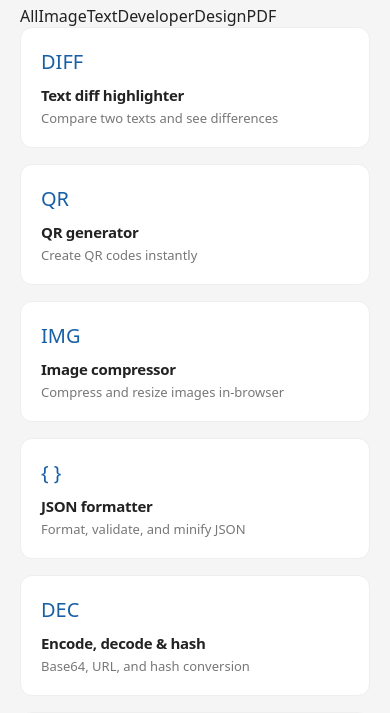
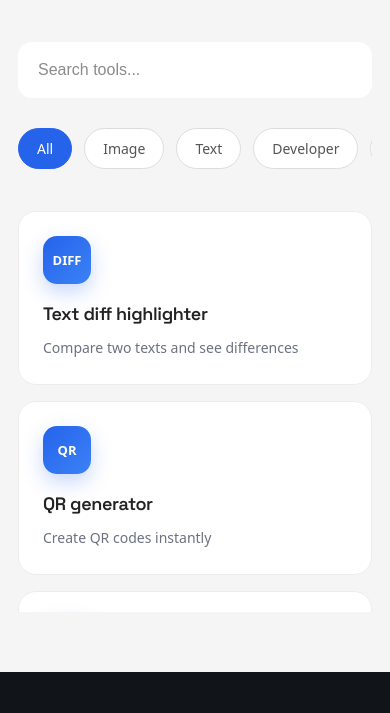
Before and after one commit to tobiCodes-coder/toolgridbox, a website built with Vite: page src/pages/tools/tools.html in a window 390 px wide. Shown: the part 184-897 px from the top of the page. Built offline with nearby package versions, Linux system fonts and the light colour scheme.

Commit message:
Improve tools page UI and filtering

```diff
--- a/src/components/footer/footer.css
+++ b/src/components/footer/footer.css
@@ -119,6 +119,43 @@
   text-decoration: underline;
 }
 
+
+.tool-search{
+
+    width:100%;
+
+    padding:16px 20px;
+
+    margin:30px 0;
+
+    border:none;
+
+    border-radius:14px;
+
+    outline:none;
+
+    font-size:1rem;
+
+}
+
+.tools-page{
+
+    display:flex;
+
+    flex-direction:column;
+
+    height:calc(100vh - 80px);
+
+}
+
+.tool-grid{
+
+    flex:1;
+
+    overflow-y:auto;
+
+}
+
 @media (max-width: 700px) {
   .footer-top {
     grid-template-columns: 1fr 1fr;
--- a/src/pages/tools/tools.css
+++ b/src/pages/tools/tools.css
@@ -1,55 +1,193 @@
-.tools-page {
-  max-width: 1000px;
-  margin: 40px auto;
-  padding: 0 20px;
+/* ===========================
+   Tools Page
+=========================== */
+
+.tools-page{
+    max-width:1200px;
+    margin:0 auto;
+    padding:50px 24px 80px;
 }
 
-.tools-page h1 {
-  font-size: 24px;
-  margin-bottom: 24px;
+.tools-page h1{
+    font-size:2.4rem;
+    font-weight:700;
+    margin-bottom:28px;
+    color:#222;
 }
 
-.tools-page .tool-grid {
-  display: grid;
-  grid-template-columns: repeat(auto-fit, minmax(180px, 1fr));
-  gap: 16px;
+/* ===========================
+   Search
+=========================== */
+
+.tool-search{
+    width:100%;
+    height:56px;
+    padding:0 20px;
+    border:1px solid #e4e4e7;
+    border-radius:14px;
+    background:#fff;
+    font-size:15px;
+    color:#222;
+    transition:.25s;
+    margin-bottom:24px;
 }
 
-.no-tools {
-  color: #999;
-  text-align: center;
-  padding: 40px 20px;
-  grid-column: 1 / -1;
+.tool-search::placeholder{
+    color:#8b8b8b;
 }
 
-
-.tools-page .tool-card {
-  background: white;
-  border: 1px solid #eee;
-  border-radius: 12px;
-  padding: 20px;
-  text-decoration: none;
-  color: inherit;
-  transition: transform 0.2s ease, box-shadow 0.2s ease;
+.tool-search:focus{
+    outline:none;
+    border-color:#2563eb;
+    box-shadow:0 0 0 4px rgba(37,99,235,.12);
 }
 
-.tools-page .tool-card:hover {
-  transform: translateY(-4px);
-  box-shadow: 0 6px 16px rgba(0,0,0,0.08);
+/* ===========================
+   Categories
+=========================== */
+
+.categories{
+    display:flex;
+    gap:12px;
+    flex-wrap:wrap;
+    justify-content:center;
+    margin-bottom:36px;
 }
 
-.tools-page .tool-card .icon {
-  font-size: 20px;
-  font-style: normal;
-  color: #185fa5;
+.cat{
+    padding:10px 18px;
+    border-radius:999px;
+    border:1px solid #dcdcdc;
+    background:#fff;
+    color:#555;
+    font-size:14px;
+    cursor:pointer;
+    user-select:none;
+    transition:.25s;
 }
 
-.tools-page .tool-card h3 {
-  font-size: 15px;
-  margin: 10px 0 4px;
+.cat:hover{
+    background:#f5f7fb;
+    border-color:#2563eb;
+    color:#2563eb;
 }
 
-.tools-page .tool-card p {
-  font-size: 13px;
-  color: #777;
+.cat.active{
+    background:#2563eb;
+    color:#fff;
+    border-color:#2563eb;
 }
+
+/* ===========================
+   Tool Grid
+=========================== */
+
+.tool-grid{
+    display:grid;
+    grid-template-columns:repeat(auto-fill,minmax(250px,1fr));
+    gap:22px;
+}
+
+/* ===========================
+   Card
+=========================== */
+
+.tool-card{
+    display:block;
+    background:#fff;
+    border:1px solid #ececec;
+    border-radius:18px;
+    padding:24px;
+    text-decoration:none;
+    color:inherit;
+    transition:.25s;
+}
+
+.tool-card:hover{
+    transform:translateY(-5px);
+    border-color:#2563eb;
+    box-shadow:0 12px 30px rgba(0,0,0,.08);
+}
+
+.tool-card .icon{
+    display:flex;
+    align-items:center;
+    justify-content:center;
+    width:48px;
+    height:48px;
+    border-radius:14px;
+    background:linear-gradient(135deg,#2563eb,#3b82f6);
+    color:#fff;
+    font-style:normal;
+    font-size:13px;
+    font-weight:700;
+    margin-bottom:18px;
+    box-shadow:0 8px 20px rgba(37,99,235,.25);
+}
+
+.tool-card h3{
+    font-size:18px;
+    font-weight:600;
+    margin-bottom:10px;
+    line-height:1.35;
+    color:#222;
+}
+
+.tool-card p{
+    font-size:14px;
+    line-height:1.7;
+    color:#6b7280;
+}
+
+/* ===========================
+   Empty State
+=========================== */
+
+.no-tools{
+    grid-column:1/-1;
+    text-align:center;
+    padding:80px 20px;
+    color:#999;
+    font-size:15px;
+}
+
+/* ===========================
+   Responsive
+=========================== */
+
+@media (max-width:768px){
+
+    .tools-page{
+        padding:36px 18px 60px;
+    }
+
+    .tools-page h1{
+        font-size:2rem;
+    }
+
+    .tool-grid{
+        grid-template-columns:repeat(auto-fill,minmax(180px,1fr));
+        gap:16px;
+    }
+
+}
+
+@media (max-width:480px){
+
+    .tool-grid{
+        grid-template-columns:1fr;
+    }
+
+    .categories{
+        justify-content:flex-start;
+        overflow-x:auto;
+        flex-wrap:nowrap;
+        padding-bottom:6px;
+        scrollbar-width:none;
+    }
+
+    .categories::-webkit-scrollbar{
+        display:none;
+    }
+
+}
--- a/src/pages/tools/tools.html
+++ b/src/pages/tools/tools.html
@@ -7,6 +7,7 @@
   <meta name="description" content="Browse all free online developer tools on ToolGrid. Text diff, QR generator, and more." />
   <link rel="stylesheet" href="/src/css/main.css" />
   <link rel="stylesheet" href="./tools.css" />
+  <link href="https://fonts.googleapis.com/css2?family=Space+Grotesk:wght@500;600;700&display=swap" rel="stylesheet" />
 </head>
 <body>
   <div id="app"></div>
--- a/src/pages/tools/tools.js
+++ b/src/pages/tools/tools.js
@@ -1,7 +1,7 @@
 import { renderHeader } from '../../components/header/header.js';
 import { renderFooter } from '../../components/footer/footer.js';
+import { tools } from '../../data/tools.js';
 
-import { tools } from '../../data/tools.js';
 
 const categories = ['All', 'Image', 'Text', 'Developer', 'Design', 'PDF'];
 
@@ -21,36 +21,110 @@ function renderCards(filtered) {
 
 const toolsContent = `
 <div class="page-content">
+
     <section class="tools-page">
-      <h1>All tools</h1>
+
+        <h1>All Tools</h1>
+
+        <input
+            id="toolSearch"
+            class="tool-search"
+            type="text"
+            placeholder="Search tools..."
+        >
 
         <div class="categories" id="categoryBar">
-        ${categories.map((cat, i) => `<span class="cat${i === 0 ? ' active' : ''}" data-cat="${cat}">${cat}</span>`).join('')}
+
+          ${categories.map((cat, i) => `
+          <span
+            class="cat${i === 0 ? " active" : ""}"
+            data-cat="${cat}">
+            ${cat}
+          </span>
+          `).join("")}
+
         </div>
 
         <div class="tool-grid" id="toolGrid">
+
             ${renderCards(tools)}
+
         </div>
+
     </section>
+
 </div>
 `;
 
-document.querySelector('#app').innerHTML = `
+document.querySelector("#app").innerHTML = `
     ${renderHeader()}
     ${toolsContent}
     ${renderFooter()}
 `;
 
-const categoryBar = document.querySelector('#categoryBar');
-const toolGrid = document.querySelector('#toolGrid');
+const categoryBar = document.querySelector("#categoryBar");
+const toolGrid = document.querySelector("#toolGrid");
+const toolSearch = document.querySelector("#toolSearch");
 
-categoryBar.addEventListener('click', (e) => {
-  if (!e.target.classList.contains('cat')) return;
+let activeCategory = "All";
+let searchText = "";
 
-  categoryBar.querySelectorAll('.cat').forEach(c => c.classList.remove('active'));
-  e.target.classList.add('active');
+function updateTools() {
 
-  const selected = e.target.dataset.cat;
-  const filtered = selected === 'All' ? tools : tools.filter(t => t.category === selected);
+    let filtered = tools;
+
+    if (activeCategory !== "All") {
+
+        filtered = filtered.filter(
+            tool => tool.category === activeCategory
+        );
+
+    }
+
+    if (searchText !== "") {
+
+        filtered = filtered.filter(tool =>
+
+            tool.name
+                .toLowerCase()
+                .includes(searchText)
+
+            ||
+
+            tool.desc
+                .toLowerCase()
+                .includes(searchText)
+
+        );
+
+    }
+
     toolGrid.innerHTML = renderCards(filtered);
+
+}
+
+categoryBar.addEventListener("click", (e) => {
+
+    const cat = e.target.closest(".cat");
+
+    if (!cat) return;
+
+    categoryBar
+        .querySelectorAll(".cat")
+        .forEach(item => item.classList.remove("active"));
+
+    cat.classList.add("active");
+
+    activeCategory = cat.dataset.cat;
+
+    updateTools();
+
 });
+
+toolSearch.addEventListener("input", e => {
+
+    searchText = e.target.value.toLowerCase().trim();
+
+    updateTools();
+
+});
```
Lines whose indentation alone changed are shown as unchanged.
